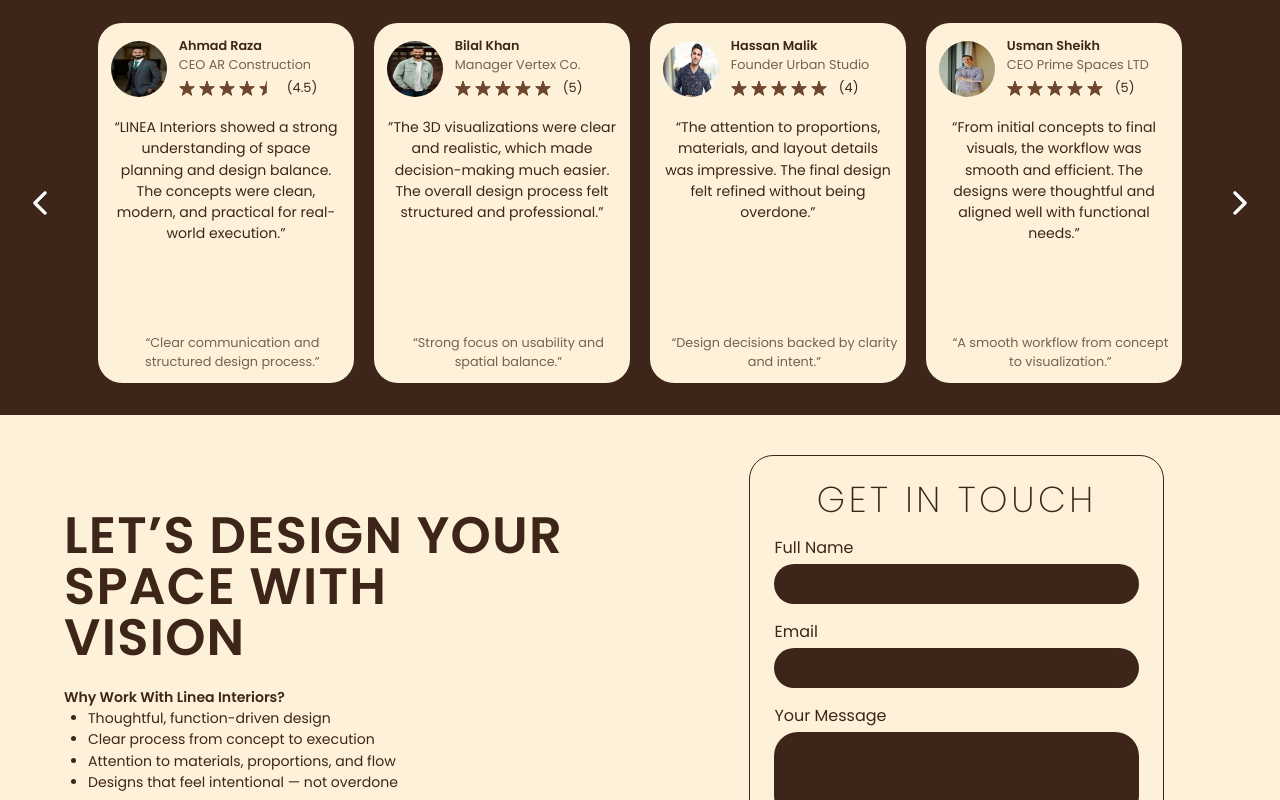
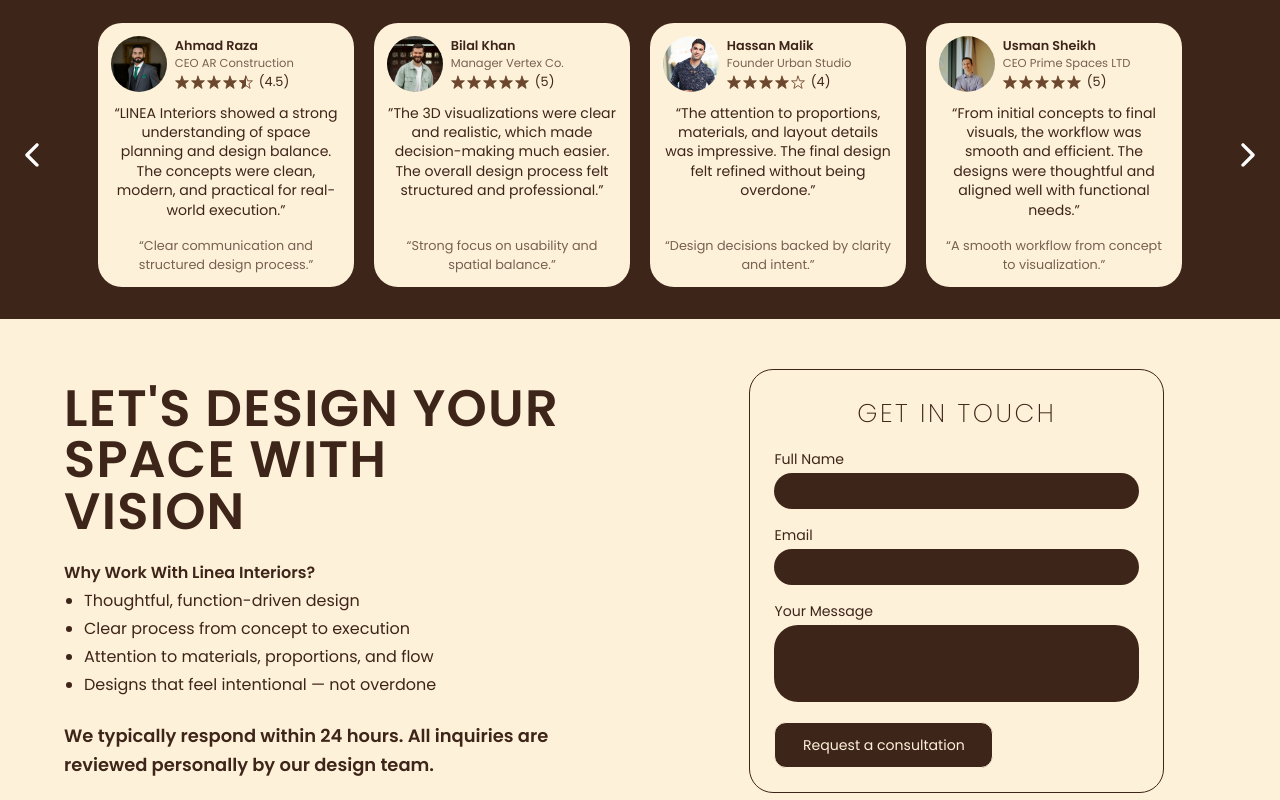
Before and after one commit to A8dullah-781/Linea, a React (Vite) app: page / in a window 1280 px wide. Shown: the part 4220-5020 px from the top of the page. Built offline with nearby package versions, Linux system fonts and the light colour scheme.

Commit message:
imgs tweak

```diff
--- a/src/components/Testmonial.jsx
+++ b/src/components/Testmonial.jsx
@@ -1,189 +1,244 @@
-import React, { useState, useMemo, useEffect, memo } from "react";
-import { Swiper, SwiperSlide } from "swiper/react";
-import "swiper/css";
+import React, { useState, useMemo, useEffect, memo, useCallback, lazy, Suspense } from "react";
 import { TestmonialsCards } from "../../constants/constants";
 import { IoIosArrowBack, IoIosArrowForward } from "react-icons/io";
 
+const MobileSwiper = lazy(() =>
+  Promise.all([
+    import("swiper/react"),
+    import("swiper/css"),
+  ]).then(([{ Swiper, SwiperSlide }]) => ({
+    default: ({ cards }) => (
+      <Swiper spaceBetween={15} slidesPerView={1}>
+        {cards.map((card) => (
+          <SwiperSlide key={card.id}>
+            <MobileCard card={card} />
+          </SwiperSlide>
+        ))}
+      </Swiper>
+    ),
+  }))
+);
+
+// ─── Star ─────────────────────────────────────────────────────────────────────
+let _starUid = 0;
 const Star = memo(({ type = "full", isDesktop }) => {
+  const [uid] = useState(() => `hc-${++_starUid}`);
+  const filledColor = isDesktop ? "#6C472E" : "#FDD7B0";
+  const points = "12 2 15 10 23 10 17 15 19 23 12 18 5 23 7 15 1 10 9 10";
+
+  if (type === "empty") {
     return (
-    <svg
-      width="16"
-      height="16"
-      viewBox="0 0 24 24"
-      fill={isDesktop ? "#6C472E" : "#FDD7B0"}
-      stroke="#6C472E"
-      strokeWidth="1.5"
-      strokeLinecap="round"
-      strokeLinejoin="round"
-      style={
-        type === "half"
-          ? { clipPath: "polygon(0 0, 50% 0, 50% 100%, 0 100%)" }
-          : {}
+      <svg width="14" height="14" viewBox="0 0 24 24" className="inline-block flex-shrink-0">
+        <polygon points={points} fill="none" stroke="#6C472E" strokeWidth="1.5" strokeLinecap="round" strokeLinejoin="round" />
+      </svg>
+    );
   }
-      className="inline-block"
-    >
-      <polygon points="12 2 15 10 23 10 17 15 19 23 12 18 5 23 7 15 1 10 9 10" />
+
+  if (type === "half") {
+    return (
+      <svg width="14" height="14" viewBox="0 0 24 24" className="inline-block flex-shrink-0">
+        <defs>
+          <clipPath id={uid}>
+            <rect x="0" y="0" width="12" height="24" />
+          </clipPath>
+        </defs>
+        <polygon points={points} fill="none" stroke="#6C472E" strokeWidth="1.5" strokeLinecap="round" strokeLinejoin="round" />
+        <polygon points={points} fill={filledColor} stroke="#6C472E" strokeWidth="1.5" strokeLinecap="round" strokeLinejoin="round" clipPath={`url(#${uid})`} />
+      </svg>
+    );
+  }
+
+  return (
+    <svg width="14" height="14" viewBox="0 0 24 24" className="inline-block flex-shrink-0">
+      <polygon points={points} fill={filledColor} stroke="#6C472E" strokeWidth="1.5" strokeLinecap="round" strokeLinejoin="round" />
     </svg>
   );
 });
 
+// ─── StarRow ──────────────────────────────────────────────────────────────────
+const StarRow = memo(({ rating, isDesktop, textClass = "" }) => {
+  const full  = Math.floor(rating);
+  const half  = rating % 1 >= 0.5;
+  const empty = 5 - full - (half ? 1 : 0);
+  return (
+    <div className="flex gap-[2px] items-center flex-wrap">
+      {Array.from({ length: full },  (_, i) => <Star key={`f${i}`} type="full"  isDesktop={isDesktop} />)}
+      {half                               && <Star key="h"          type="half"  isDesktop={isDesktop} />}
+      {Array.from({ length: empty }, (_, i) => <Star key={`e${i}`} type="empty" isDesktop={isDesktop} />)}
+      <span className={`ml-1 ${textClass}`}>({rating})</span>
+    </div>
+  );
+});
+
+// ─── Desktop / Tablet Card ────────────────────────────────────────────────────
+const DesktopCard = memo(({ card, isTablet }) => (
+  <div
+    className="bg-[#FEF1D9] rounded-3xl text-[#3E2519] flex flex-col gap-3"
+    style={{
+      // fixed pixel sizes per breakpoint — no vh so tablet isn't blown up
+      width:   isTablet ? "38vw"  : "20vw",
+      minWidth: isTablet ? "160px" : "180px",
+      height:  isTablet ? "auto"  : "auto",
+      padding: isTablet ? "14px"  : "clamp(12px, 1vw, 20px)",
+      willChange: "transform",
+      backfaceVisibility: "hidden",
+    }}
+  >
+    <div className="flex flex-row gap-2 items-center">
+      <div
+        className="rounded-full overflow-hidden flex-shrink-0"
+        style={{ width: isTablet ? 40 : 56, height: isTablet ? 40 : 56 }}
+      >
+        <img
+          src={card.image}
+          loading="lazy"
+          alt={card.name}
+          className="w-full h-full object-cover object-top"
+        />
+      </div>
+      <div className="min-w-0">
+        <p className="font-semibold truncate" style={{ fontSize: isTablet ? "11px" : "clamp(10px,1vw,14px)" }}>
+          {card.name}
+        </p>
+        <p className="opacity-70 truncate" style={{ fontSize: isTablet ? "10px" : "clamp(9px,0.9vw,13px)" }}>
+          {card.title}
+        </p>
+        <StarRow rating={card.rating} isDesktop={true} textClass={isTablet ? "text-[10px]" : "text-[1vw]"} />
+      </div>
+    </div>
+
+    <p className="text-center leading-snug" style={{ fontSize: isTablet ? "11px" : "clamp(10px,1.1vw,15px)" }}>
+      {card.descriptionOne}
+    </p>
+    <p className="text-center opacity-70 mt-auto pt-1" style={{ fontSize: isTablet ? "10px" : "clamp(9px,1vw,13px)" }}>
+      {card.descriptionTwo}
+    </p>
+  </div>
+));
+
+// ─── Mobile Card ──────────────────────────────────────────────────────────────
+const MobileCard = memo(({ card }) => (
+  <div className="w-full h-64 text-[#FEF1D9] rounded-3xl p-5 bg-[#3E2519] flex flex-col gap-2">
+    <div className="flex gap-3 items-center">
+      <div className="w-12 h-12 rounded-full overflow-hidden flex-shrink-0">
+        <img src={card.image} loading="lazy" alt={card.name} className="w-full h-full object-cover object-top" />
+      </div>
+      <div>
+        <p className="text-sm font-semibold">{card.name}</p>
+        <p className="text-xs opacity-70">{card.title}</p>
+      </div>
+    </div>
+    <StarRow rating={card.rating} isDesktop={false} textClass="text-xs" />
+    <p className="text-sm text-center">{card.descriptionOne}</p>
+    <p className="text-xs text-center opacity-70 mt-1">{card.descriptionTwo}</p>
+  </div>
+));
+
+// ─── Main ─────────────────────────────────────────────────────────────────────
 const Testmonial = () => {
   const [index, setIndex] = useState(0);
-  const [isDesktop, setIsDesktop] = useState(window.innerWidth >= 1024);
+  const [breakpoint, setBreakpoint] = useState(() => {
+    const w = window.innerWidth;
+    return w < 768 ? "mobile" : w < 1024 ? "tablet" : "desktop";
+  });
 
   const total = TestmonialsCards.length;
-  const CARDS_PER_VIEW = 4;
+
+  // Show 2 cards on tablet, 4 on desktop
+  const CARDS_PER_VIEW = breakpoint === "tablet" ? 2 : 4;
 
   useEffect(() => {
     const onResize = () => {
-      setIsDesktop(window.innerWidth >= 1024);
+      const w = window.innerWidth;
+      setBreakpoint(w < 768 ? "mobile" : w < 1024 ? "tablet" : "desktop");
     };
     window.addEventListener("resize", onResize);
     return () => window.removeEventListener("resize", onResize);
   }, []);
 
-  const next = () => setIndex((prev) => (prev + CARDS_PER_VIEW) % total);
-  const prev = () =>
-    setIndex((prev) => (prev - CARDS_PER_VIEW + total) % total);
+  // Reset index when cards-per-view changes to avoid out-of-range
+  useEffect(() => {
+    setIndex(0);
+  }, [CARDS_PER_VIEW]);
 
-  const visibleCards = useMemo(() => {
-    return Array.from(
-      { length: CARDS_PER_VIEW },
-      (_, i) => TestmonialsCards[(index + i) % total]
+  const next = useCallback(
+    () => setIndex((prev) => (prev + CARDS_PER_VIEW) % total),
+    [total, CARDS_PER_VIEW]
   );
-  }, [index, total]);
+  const prev = useCallback(
+    () => setIndex((prev) => (prev - CARDS_PER_VIEW + total) % total),
+    [total, CARDS_PER_VIEW]
+  );
 
-  const cardStyle = {
-    willChange: "transform",
-    backfaceVisibility: "hidden",
-  };
+  const visibleCards = useMemo(
+    () => Array.from({ length: CARDS_PER_VIEW }, (_, i) => TestmonialsCards[(index + i) % total]),
+    [index, total, CARDS_PER_VIEW]
+  );
+
+  const isTablet  = breakpoint === "tablet";
+  const isMobile  = breakpoint === "mobile";
 
   return (
     <div className="w-screen h-full pb-8 px-[5vw] bg-[#FEF1D9] md:bg-[#3E2519]">
+      {/* Header */}
       <div className="flex justify-center md:justify-between items-center text-white py-[4vh] lg:py-10">
         <div className="text-[10vw] text-[#3E2519] md:text-[#FEF1D9] text-center md:text-left md:text-[4.5vw] font-light uppercase">
           clients feedback
         </div>
-        <div className="hidden md:block">Harmony, Materiality & Feeling</div>
+        <div className="hidden md:block text-sm lg:text-base">Harmony, Materiality & Feeling</div>
       </div>
 
-      <div className="hidden md:flex items-center justify-center lg:gap-10 md:gap-6">
-        <button onClick={prev} className="text-4xl text-white">
+      {/* ── Desktop + Tablet ── */}
+      {!isMobile && (
+        <div className="flex items-center justify-center gap-4 lg:gap-10">
+          {/* Arrow — always visible, never overflows */}
+          <button
+            onClick={prev}
+            className="text-white flex-shrink-0 text-3xl lg:text-4xl p-2 rounded-full hover:bg-white/10 transition-colors"
+            aria-label="Previous"
+          >
             <IoIosArrowBack />
           </button>
 
-        <div className="flex gap-5">
-          {visibleCards.map((card) => {
-            const full = Math.floor(card.rating);
-            const half = card.rating % 1 >= 0.5;
-
-            return (
-              <div
-                key={card.id}
-                style={cardStyle}
-                className="md:w-[25vw] lg:w-[20vw] relative md:h-[25vh] lg:h-[45vh] bg-[#FEF1D9] rounded-3xl p-[1vw] text-[#3E2519] flex flex-col gap-4"
-              >
-                <div className="flex gap-3 items-center">
-                  <img
-                    src={card.image}
-                    loading="lazy"
-                    className="w-14 h-14 rounded-full object-top"
-                  />
-                  <div>
-                    <p className="text-[1vw] font-semibold">{card.name}</p>
-                    <p className="text-[1vw] opacity-70">{card.title}</p>
-                    <div className="flex gap-1 my-1 items-center">
-                      {Array.from({ length: 5 }).map((_, i) => {
-                        if (i < full)
-                          return (
-                            <Star key={i} type="full" isDesktop={isDesktop} />
-                          );
-                        if (i === full && half)
-                          return (
-                            <Star key={i} type="half" isDesktop={isDesktop} />
-                          );
-                        return (
-                          <Star key={i} type="empty" isDesktop={isDesktop} />
-                        );
-                      })}
-                      <span className="text-[1vw] ml-2">({card.rating})</span>
-                    </div>
-                  </div>
+        <div className="flex gap-4 lg:gap-5 justify-center">
+            {visibleCards.map((card) => (
+              <DesktopCard key={card.id} card={card} isTablet={isTablet} />
+            ))}
           </div>
 
-                <p className="text-[1.1vw] text-center">
-                  {card.descriptionOne}
-                </p>
-                <p className="text-[1vw] text-center md:bottom-3 md:px-2 absolute opacity-70 mt-2">
-                  {card.descriptionTwo}
-                </p>
-              </div>
-            );
-          })}
-        </div>
-
-        <button onClick={next} className="text-4xl text-white">
+          <button
+            onClick={next}
+            className="text-white flex-shrink-0 text-3xl lg:text-4xl p-2 rounded-full hover:bg-white/10 transition-colors"
+            aria-label="Next"
+          >
             <IoIosArrowForward />
           </button>
         </div>
+      )}
 
-      <div className="md:hidden">
-        <Swiper spaceBetween={15} slidesPerView={1}>
-          {TestmonialsCards.map((card) => {
-            const full = Math.floor(card.rating);
-            const half = card.rating % 1 >= 0.5;
+      {/* ── Mobile Swiper ── */}
+      {isMobile && (
+        <div>
+          <Suspense fallback={<div className="h-64 flex items-center justify-center text-[#3E2519]">Loading...</div>}>
+            <MobileSwiper cards={TestmonialsCards} />
+          </Suspense>
+          <div className="text-center py-3">&lt;&lt;&nbsp;&nbsp;Swipe&nbsp;&nbsp;&gt;&gt;</div>
+        </div>
+      )}
 
-            return (
-              <SwiperSlide key={card.id}>
-                <div className="w-full h-64 text-[#FEF1D9] rounded-3xl p-5 bg-[#3E2519] flex flex-col gap-2">
-                  <div className="flex gap-3 items-center">
-                    <img
-                      src={card.image}
-                      loading="lazy"
-                      className="w-12 h-12 rounded-full object-cover"
-                    />
-                    <div>
-                      <p className="text-sm font-semibold">{card.name}</p>
-                      <p className="text-xs opacity-70">{card.title}</p>
-                    </div>
-                  </div>
-
-                  <div className="flex gap-1 items-center">
-                    {Array.from({ length: 5 }).map((_, i) => {
-                      if (i < full)
-                        return <Star key={i} type="full" isDesktop={false} />;
-                      if (i === full && half)
-                        return <Star key={i} type="half" isDesktop={false} />;
-                      return <Star key={i} type="empty" isDesktop={false} />;
-                    })}
-                    <span className="text-xs ml-1">({card.rating})</span>
-                  </div>
-
-                  <p className="text-sm text-center">{card.descriptionOne}</p>
-                  <p className="text-xs text-center opacity-70 mt-1">
-                    {card.descriptionTwo}
-                  </p>
-                </div>
-              </SwiperSlide>
-            );
-          })}
-        </Swiper>
-
-        <div className="text-center py-3">
-          &lt;&lt;&nbsp;&nbsp;Swipe&nbsp;&nbsp;&gt;&gt;
-        </div>
-      </div>
-
-      <div className="md:hidden block text-center">
+      {/* ── Mobile bottom text ── */}
+      {isMobile && (
+        <div className="block text-center">
           <div className="uppercase text-[12vw] py-[3vh] text-[#3E2519] leading-none">
             why choose us?
           </div>
           <div className="text-[4vw]">
-          “LINEA Interiors showed a strong understanding of space planning and
+            "LINEA Interiors showed a strong understanding of space planning and
             design balance. The concepts were clean, modern, and practical for
-          real-world execution.”
+            real-world execution."
           </div>
         </div>
+      )}
     </div>
   );
 };
--- a/src/utils/Contact.jsx
+++ b/src/utils/Contact.jsx
@@ -26,74 +26,84 @@ const Contact = forwardRef((props, ref) => {
     <div
       ref={ref}
       id="contact"
-      className="flex px-[5vw] bg-[#3E2519] md:bg-[#FEF1D9] items-center flex-col md:flex-row "
+      className="flex px-[5vw] bg-[#3E2519] md:bg-[#FEF1D9] items-start md:items-center flex-col md:flex-row gap-6 md:gap-0 py-8 md:py-0"
     >
-      <div className="py-[4vh] md:py-[8vh] md:text-[#3E2519] text-[#FEF1D9] gap-6 flex flex-col justify-evenly items-start w-full md:w-[55%]  ">
-        <div className="uppercase tracking-wide text-[10vw] md:text-left text-center md:text-[4vw] whitespace-nowrap leading-none font-semibold ">
-          Let’s Design Your <br /> Space with <br /> Vision
+      {/* ── Left: text ── */}
+      <div className="md:py-[8vh] md:text-[#3E2519] text-[#FEF1D9] gap-4 md:gap-6 flex flex-col justify-evenly items-start w-full md:w-[55%]">
+        <div className="uppercase tracking-wide text-[8vw] md:text-left text-center w-full md:text-[4vw] whitespace-nowrap leading-none font-semibold">
+          Let's Design Your <br /> Space with <br /> Vision
         </div>
-        <div className="hidden text-[1.1vw] md:block">
-          <div className="font-semibold">Why Work With Linea Interiors?</div>
-          <ul className="list-disc px-6">
+
+        {/* shown on tablet + desktop */}
+        <div className="hidden md:block text-[clamp(11px,1.4vw,16px)]">
+          <div className="font-semibold mb-1">Why Work With Linea Interiors?</div>
+          <ul className="list-disc px-5 space-y-1">
             <li>Thoughtful, function-driven design</li>
             <li>Clear process from concept to execution</li>
             <li>Attention to materials, proportions, and flow</li>
             <li>Designs that feel intentional — not overdone</li>
           </ul>
         </div>
-        <div className="font-semibold lg:leading-8 hidden md:block text-[1.5vw] pr-[13vw]">
+
+        <div className="font-semibold hidden md:block text-[clamp(11px,1.4vw,18px)] pr-[8vw] leading-relaxed">
           We typically respond within 24 hours. All inquiries are reviewed
           personally by our design team.
         </div>
       </div>
 
-      <div className="h-full flex justify-center items-center w-full md:w-[45%] ">
-        <div className="bg-[#3E2519] md:bg-[#FEF1D9] border-1 border-[#FEF1D9] md:border-[#3E2519] md:text-[#3E2519] text-white pb-0 lg:pb-4 rounded-3xl lg:my-10 mb-6 md:mb-0  h-[70%] w-[90%] md:w-[80%]">
+      {/* ── Right: form ── */}
+      <div className="flex justify-center items-center w-full md:w-[45%] pb-6 md:pb-0">
+        <div className="bg-[#3E2519] md:bg-[#FEF1D9] border border-[#FEF1D9] md:border-[#3E2519] md:text-[#3E2519] text-white rounded-3xl lg:my-10 w-full md:w-[90%] lg:w-[80%]">
           <form
             action="https://formsubmit.co/your-email@example.com"
             method="POST"
-            className="flex p-6 flex-col justify-evenly gap-4"
+            className="flex p-5 md:p-6 flex-col gap-3 md:gap-4"
           >
-            <h2 className="text-4xl md:uppercase md:tracking-widest text-center lg:block block md:hidden font-[200]">
+            {/* Title — visible on mobile + tablet, hidden on desktop via lg:hidden */}
+            <h2 className="text-3xl md:text-[clamp(20px,2.5vw,32px)] uppercase md:tracking-widest text-center font-[200] block md:hidden">
+              Get in Touch
+            </h2>
+            {/* Desktop title */}
+            <h2 className="hidden lg:block text-[clamp(20px,2vw,28px)] uppercase tracking-widest text-center font-[200]">
               Get in Touch
             </h2>
 
             <div className="flex flex-col gap-1">
-              <label htmlFor="fullName">Full Name</label>
+              <label className="text-sm md:text-[clamp(11px,1.1vw,15px)]" htmlFor="fullName">Full Name</label>
               <input
                 type="text"
                 id="fullName"
                 name="fullName"
                 required
-                className="md:bg-[#3E2519] text-[#3E2519] md:text-[#FEF1D9] bg-[#FEF1D9] px-3 py-2 rounded-3xl"
+                className="md:bg-[#3E2519] text-[#3E2519] md:text-[#FEF1D9] bg-[#FEF1D9] px-3 py-2 rounded-3xl text-sm md:text-[clamp(11px,1.1vw,15px)]"
               />
             </div>
 
             <div className="flex flex-col gap-1">
-              <label htmlFor="email">Email</label>
+              <label className="text-sm md:text-[clamp(11px,1.1vw,15px)]" htmlFor="email">Email</label>
               <input
                 type="email"
                 id="email"
                 name="email"
                 required
-                className="md:bg-[#3E2519] text-[#3E2519] md:text-[#FEF1D9] bg-[#FEF1D9] px-3 py-2 rounded-3xl"
+                className="md:bg-[#3E2519] text-[#3E2519] md:text-[#FEF1D9] bg-[#FEF1D9] px-3 py-2 rounded-3xl text-sm md:text-[clamp(11px,1.1vw,15px)]"
               />
             </div>
 
             <div className="flex flex-col gap-1">
-              <label htmlFor="message">Your Message</label>
+              <label className="text-sm md:text-[clamp(11px,1.1vw,15px)]" htmlFor="message">Your Message</label>
               <textarea
                 id="message"
                 name="message"
                 rows="3"
                 required
-                className="md:bg-[#3E2519] text-[#3E2519] md:text-[#FEF1D9] bg-[#FEF1D9] px-3 py-2 rounded-3xl resize-none"
+                className="md:bg-[#3E2519] text-[#3E2519] md:text-[#FEF1D9] bg-[#FEF1D9] px-3 py-2 rounded-3xl resize-none text-sm md:text-[clamp(11px,1.1vw,15px)]"
               />
             </div>
 
             <button
               type="submit"
-              className="mt-2 text-lg  md:bg-[#3E2519] text-[#3E2519] md:text-[#FEF1D9] bg-[#FEF1D9] lg:hover:bg-[#f9e0b6] lg:hover:text-[#3E2519] lg:hover:border-[#3E2519] transition-all transition-500 border w-[60%] lg:w-[52%]  py-3 rounded-xl"
+              className="mt-1 md:bg-[#3E2519] text-[#3E2519] md:text-[#FEF1D9] bg-[#FEF1D9] lg:hover:bg-[#f9e0b6] lg:hover:text-[#3E2519] lg:hover:border-[#3E2519] transition-all duration-300 border w-[70%] md:w-[80%] lg:w-[60%] py-2 md:py-3 rounded-xl text-sm md:text-[clamp(11px,1.1vw,15px)]"
             >
               Request a consultation
             </button>
```
Lines whose indentation alone changed are shown as unchanged.
